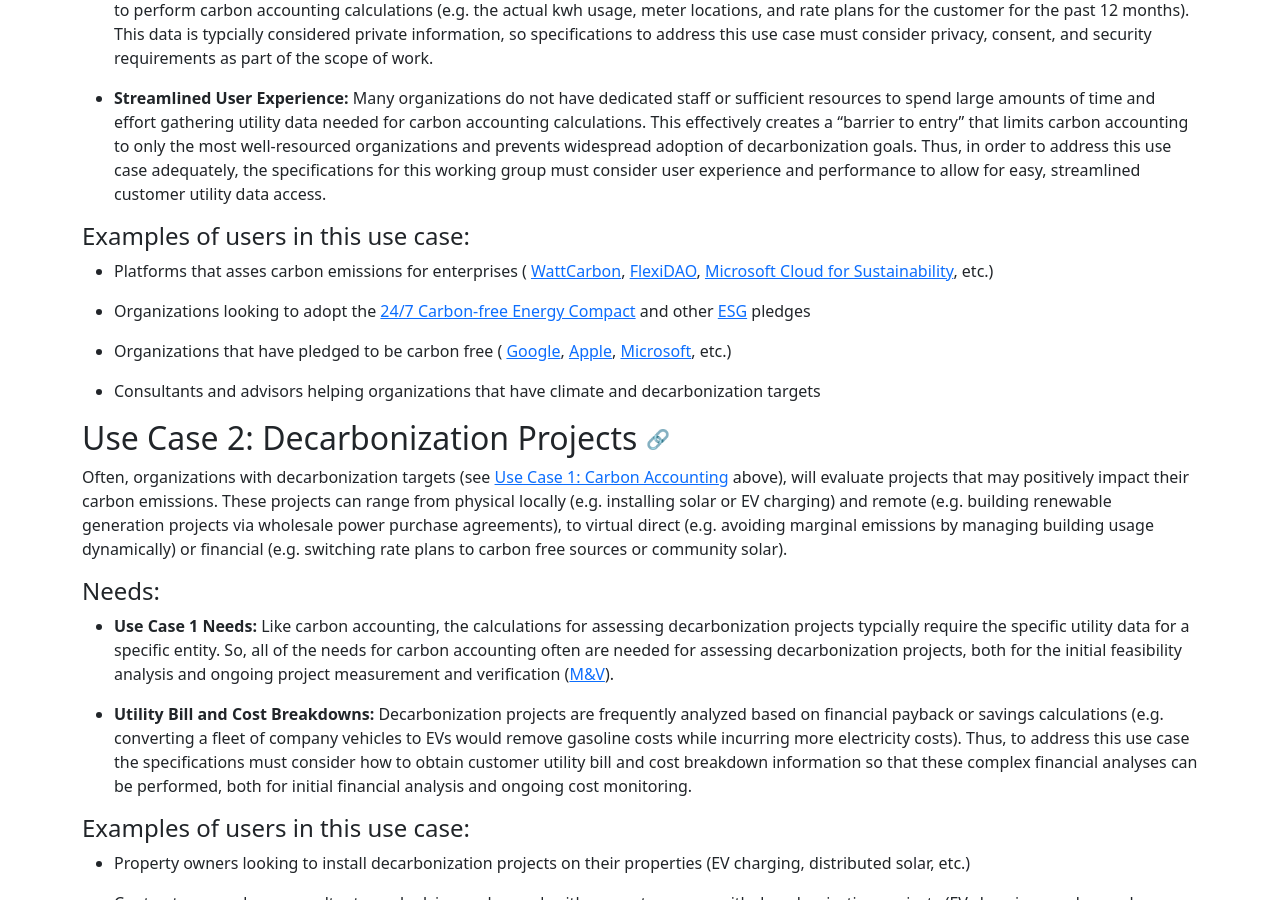
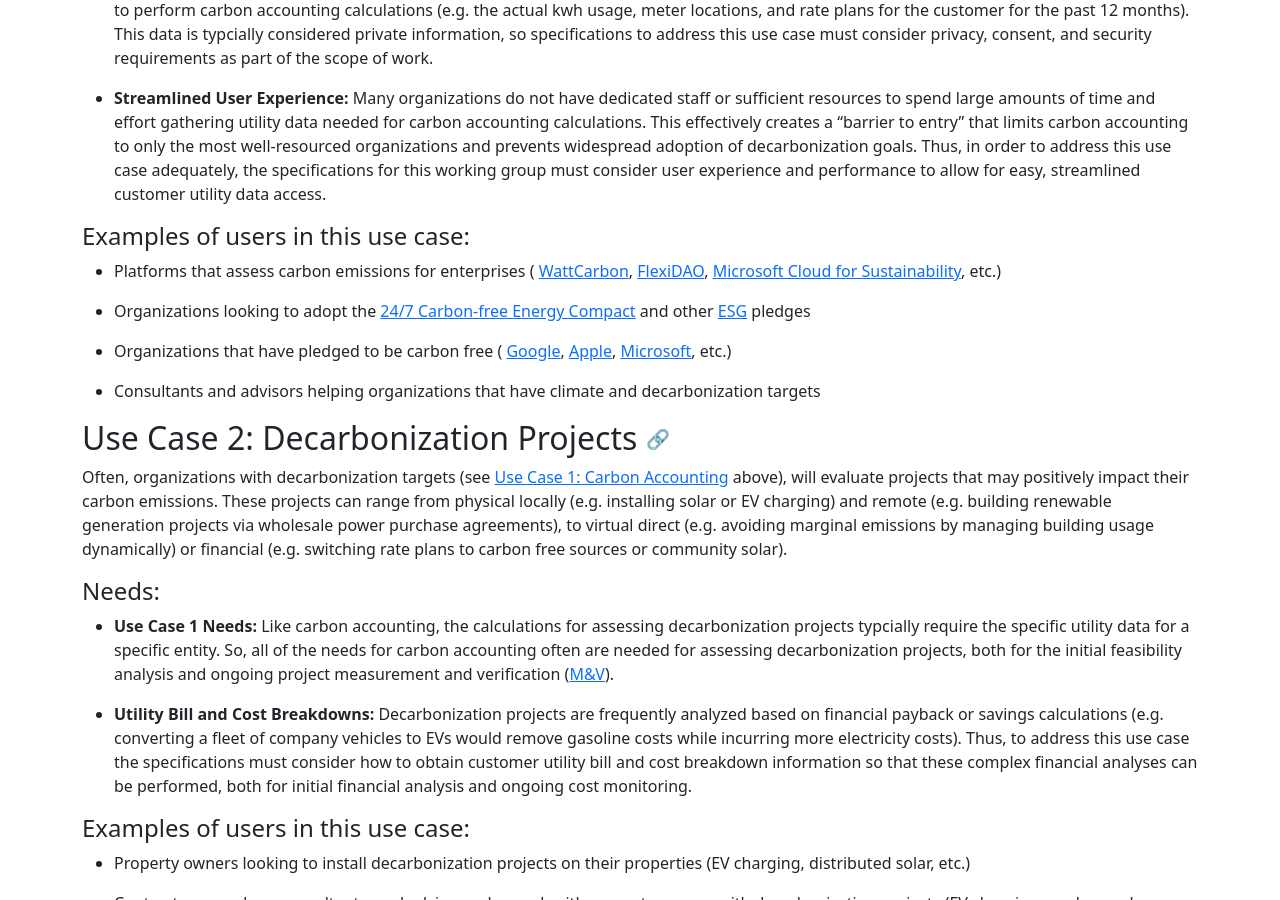
Before and after one commit to carbon-data-specification/Customer-Data, a Jekyll site: the page built from docs/use-cases.md, in a window 1280 px wide and 900 px high, scrolled down 649 px. Built offline with Jekyll 4.4.1, drawn with Linux system fonts in a browser that asks for light colours.

Commit message:
fixed typo (https://github.com/carbon-data-specification/Customer-Data/pull/6/files#r825388492)

```diff
--- a/docs/use-cases.md
+++ b/docs/use-cases.md
@@ -51,7 +51,7 @@
 
 #### Examples of users in this use case:
 
-* Platforms that asses carbon emissions for enterprises (
+* Platforms that assess carbon emissions for enterprises (
 [WattCarbon](https://www.wattcarbon.com/),
 [FlexiDAO](https://www.flexidao.com/),
 [Microsoft Cloud for Sustainability](https://www.microsoft.com/en-us/sustainability),
```
